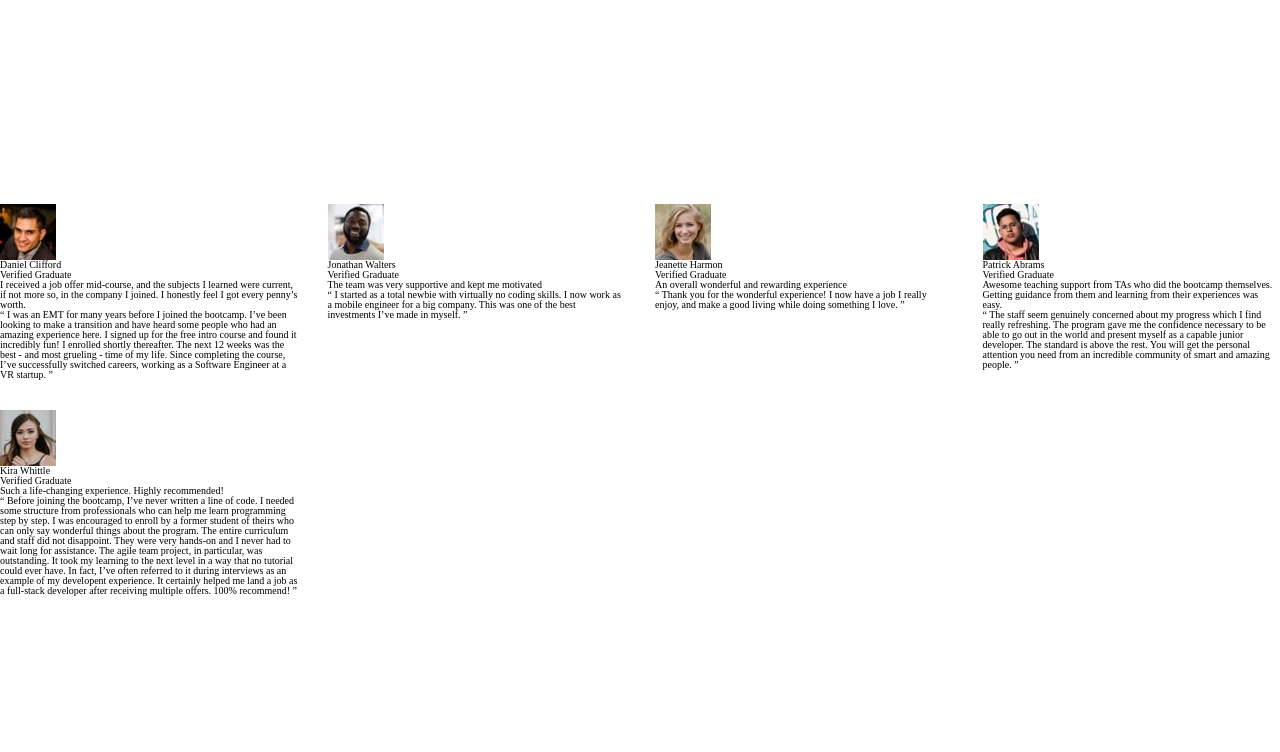
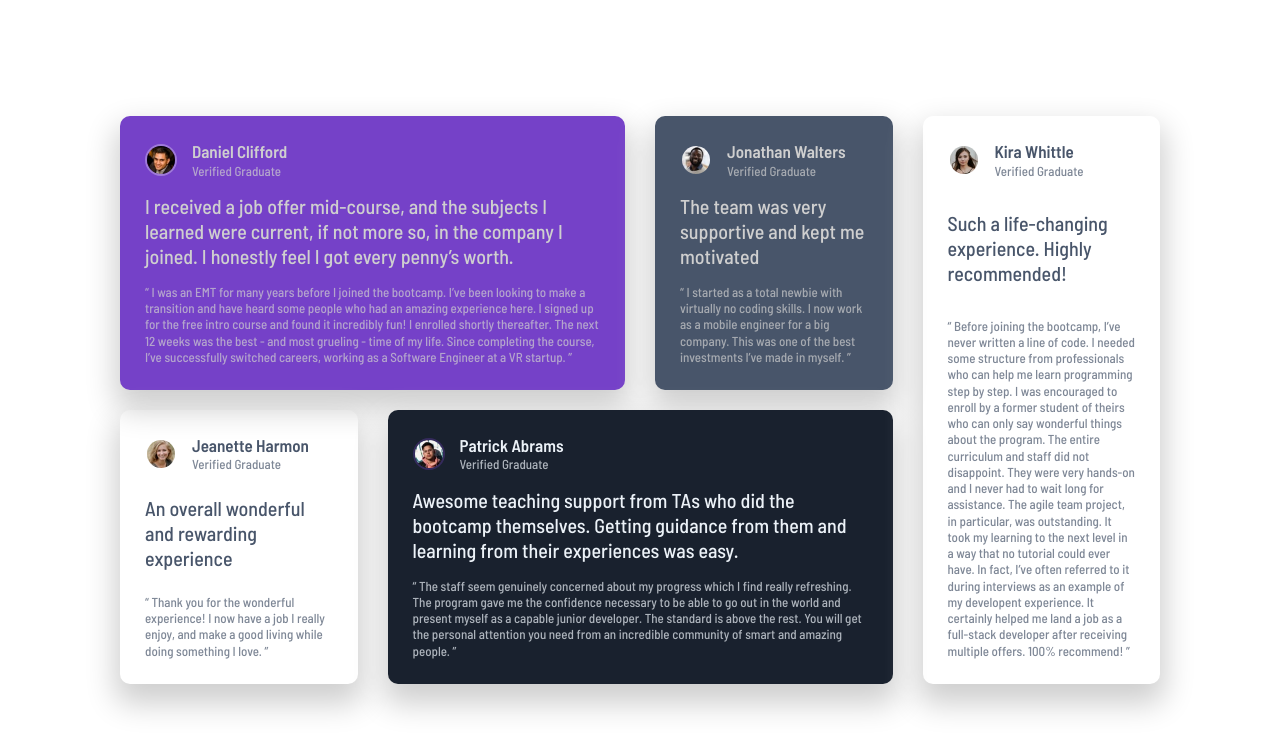
Before and after one commit to Semandr/testimonial-grid-section, a plain HTML site: page index.html in a window 1280 px wide. Drawn offline with Linux system fonts and the light colour scheme.

Commit message:
finish desktop styling

```diff
--- a/index.html
+++ b/index.html
@@ -24,7 +24,7 @@
       <div class="container">
         <section class="card card_daniel">
           <div class="author">
-            <div class="author__box-img">
+            <div class="author__box-img author__box-img_ev">
               <img src="./images/image-daniel.jpg" alt="Daniel Clifford" />
             </div>
             <div class="author__data">
@@ -97,7 +97,7 @@
         </section>
         <section class="card card_patrick">
           <div class="author">
-            <div class="author__box-img">
+            <div class="author__box-img author__box-img_vi">
               <img
                 src="./images/image-patrick.jpg"
                 alt="Patrick Abrams"
--- a/sass/abstracts/_variables.scss
+++ b/sass/abstracts/_variables.scss
@@ -0,0 +1,7 @@
+// colors
+$moderate-violet: hsl(263, 55%, 52%);
+$very-dark-grayish-blue: hsl(217, 19%, 35%);
+$very-dark-blackish-blue: hsl(219, 29%, 14%);
+$white: hsl(0, 0%, 100%);
+$light-gray: hsl(0, 0%, 81%);
+$light-grayish-blue: hsl(210, 46%, 95%);
--- a/sass/base/_base.scss
+++ b/sass/base/_base.scss
@@ -21,7 +21,7 @@ html,
 body {
   min-width: 100vw;
   min-height: 100vh;
-  line-height: 1;
+  line-height: 1.25;
 }
 input,
 button,
--- a/sass/base/_typography.scss
+++ b/sass/base/_typography.scss
@@ -1,2 +1,6 @@
 body {
+  font-family: 'Barlow Semi Condensed', sans-serif;
+  font-size: 1.3rem;
+  line-height: 1.25;
+  font-weight: 500;
 }
--- a/sass/layout/_card.scss
+++ b/sass/layout/_card.scss
@@ -2,42 +2,91 @@
 // This file contains all styles related to the card
 // -----------------------------------------------------------------------------
 .card {
+  display: flex;
+  flex-direction: column;
+  justify-content: space-between;
+  gap: 1.5rem;
+
+  padding: 2.5rem;
+  border-radius: 1rem;
+  overflow: hidden;
+
+  color: $very-dark-grayish-blue;
+
+  box-shadow: 0 1.5rem 3rem 0.5rem $light-gray;
+
   &_daniel {
+    grid-area: dany;
+    background-color: $moderate-violet;
+    color: $light-gray;
   }
 
   &_jonathan {
+    grid-area: jonny;
+    background-color: $very-dark-grayish-blue;
+    color: $light-gray;
   }
 
   &_jeannette {
+    grid-area: jenny;
   }
 
   &_patrick {
+    grid-area: pat;
+    background-color: $very-dark-blackish-blue;
+    color: $light-grayish-blue;
   }
 
   &_kira {
+    grid-area: kira;
   }
 }
 .author {
+  display: flex;
+  align-items: center;
+  gap: 1.5rem;
   &__box-img {
-  }
+    width: 3.2rem;
+    height: 3.2rem;
+    border-radius: 10rem;
+    border: 2px solid transparent;
+    overflow: hidden;
 
-  &__data {
+    &_ev {
+      border: 2px solid rgba($white, 0.3);
+    }
+
+    &_vi {
+      border: 2px solid rgba($moderate-violet, 0.3);
+    }
+
+    img {
+      display: inline-block;
+      width: 100%;
+      height: 100%;
+      object-fit: cover;
+    }
   }
 
   &__name {
+    font-weight: 600;
+    font-size: 1.7rem;
+    color: inherit;
   }
 
   &__graduation {
-  }
-
-  &__img {
+    color: inherit;
+    opacity: 0.7;
   }
 }
 .title {
   &__secondary {
+    color: inherit;
+    font-size: 2rem;
   }
 }
 .article {
   &__text {
+    opacity: 0.7;
   }
 }
--- a/sass/pages/_home.scss
+++ b/sass/pages/_home.scss
@@ -13,8 +13,12 @@
 }
 
 .container {
+  padding: 1rem;
+  max-width: 106rem;
   display: grid;
   grid-template-columns: repeat(4, 1fr);
-  grid-template-rows: repeat(2, 1fr);
+  grid-template-areas:
+    'dany dany jonny kira'
+    'jenny pat pat kira';
   gap: 2rem 3rem;
 }
```
Also changed, not shown: css/main.css, 1 other file.
